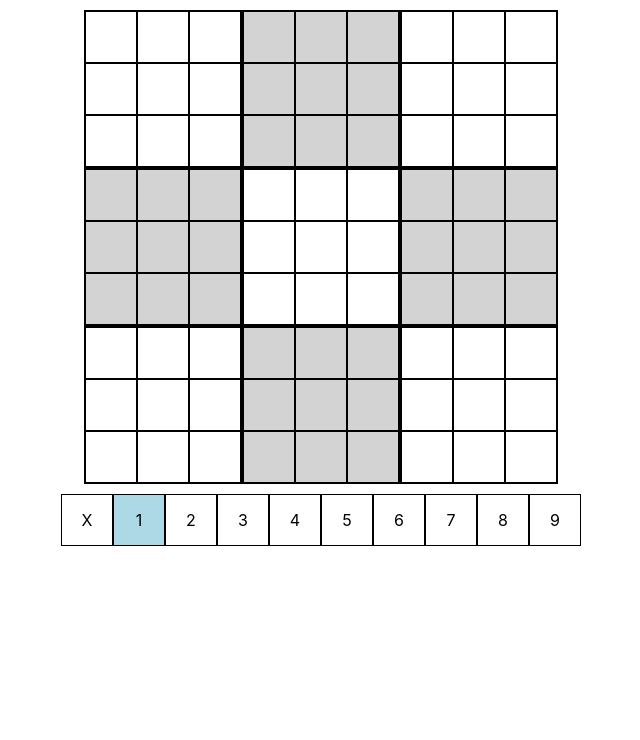
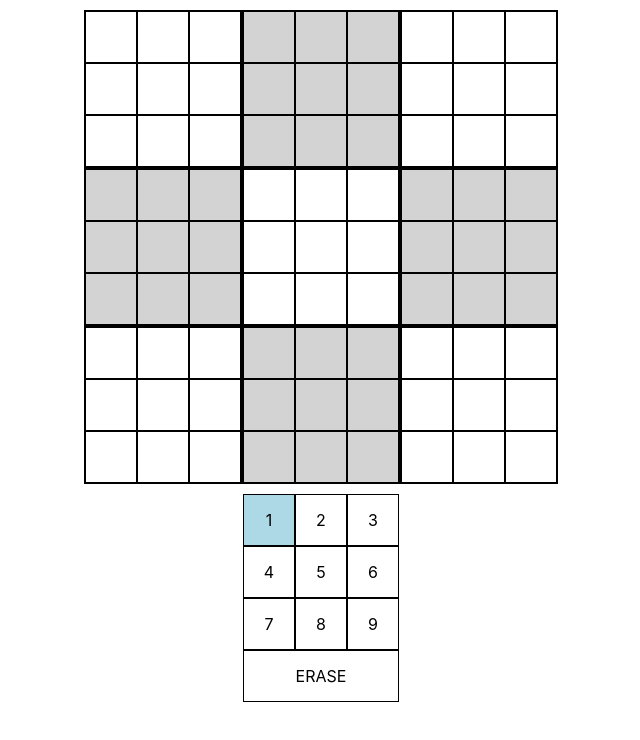
Before and after one commit to crucx012/sudoku, a React (Create React App) app: page / in a window 1280 px wide. Shown: the top 740 px of the page, without its empty margins (319-959 px from the left). Built offline with nearby package versions, Linux system fonts and the light colour scheme; the HTML template or start-up script is replaced by a standard one.

Commit message:
adjust selector block to be numpad style

```diff
--- a/src/Selector.jsx
+++ b/src/Selector.jsx
@@ -1,28 +1,46 @@
 import React from 'react';
 
 class Selector extends React.Component {
-  constructor(props) {
-    super(props);
+  render() {
+    const {selected} = this.props;
+    const values = [1,4,7];
+    const items = values.map((val) => {
+      return (this.getRow(val, selected))
+    });
+    const selectedClass = 0 === selected ? "selected" : "";
+    return (
+      <div key='number-selector' id='number-selector' className='small-margin'>
+        {items}
+        <div className="container">
+          <div key={0} id={`selection0`} className={`rectangle ${selectedClass}`} onClick={() => this.props.onClick(0)}>
+            <div className="noselect">ERASE</div>
+          </div>
+        </div>
+      </div>
+    );
   }
 
-  render() {
-    const values = [0,1,2,3,4,5,6,7,8,9];
-    const items = values.map((val) => {
-      var selectedClass = '';
-      if (val === this.props.selected)
-        selectedClass = 'selected';
-      const text = val === 0 ? "X" : val;
-      return (
-        <div key={val} id={`selection${val}`} className={`square ${selectedClass}`} onClick={() => this.props.onClick(val)}>
-          <div className="noselect">{text}</div>
+
+  getRow(val, selected) {
+    const val1 = val;
+    const val2 = val+1;
+    const val3 = val+2;
+    const selected1 = val1 === selected ? "selected" : "";
+    const selected2 = val2 === selected ? "selected" : "";
+    const selected3 = val3 === selected ? "selected" : "";
+    return (
+      <div key={`selector-row${val}`} className="container">
+        <div key={`${val1}`} id={`selection${val1}`} className={`square ${selected1}`} onClick={() => this.props.onClick(val1)}>
+          <div className="noselect">{val1}</div>
         </div>
-      )
-    });
-    return (
-      <div id='number-selector' className='container small-margin'>
-        {items}
+        <div key={val2} id={`selection${val2}`} className={`square ${selected2}`} onClick={() => this.props.onClick(val2)}>
+          <div className="noselect">{val2}</div>
+        </div>
+        <div key={val3} id={`selection${val3}`} className={`square ${selected3}`} onClick={() => this.props.onClick(val3)}>
+          <div className="noselect">{val3}</div>
+        </div>
       </div>
-    );
+    )
   }
 }
 
--- a/src/styles/main.css
+++ b/src/styles/main.css
@@ -1,6 +1,17 @@
 .square {
   height: 50px;
   width: 50px;
+  border-color: black;
+  border-width: 1px;
+  border-style: solid;
+  display: flex;
+  justify-content: center;
+  align-items: center;
+}
+
+.rectangle {
+  height: 50px;
+  width: 154px;
   border-color: black;
   border-width: 1px;
   border-style: solid;
```
